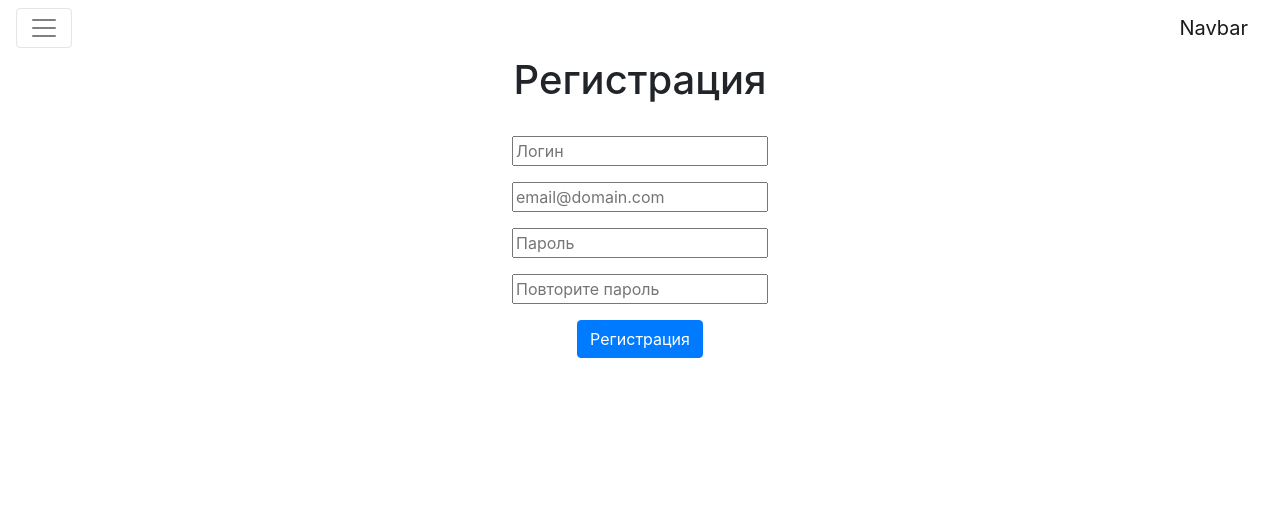
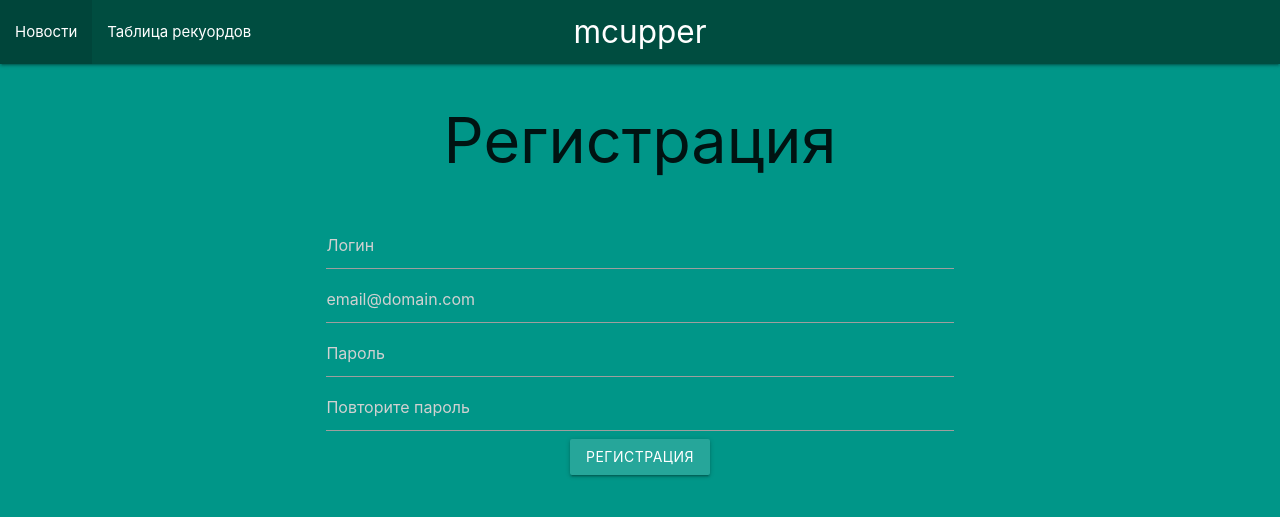
Before and after one commit to khirnick/mcupper, a Django app: page /signup/ in a window 1280 px wide. Shown: the top 517 px of the page. Run offline with Django 3.2, Linux system fonts and the light colour scheme; some libraries are stand-ins or nearby versions.

Commit message:
change bootstrap to materialize

```diff
--- a/cupper/templates/cupper/base.html
+++ b/cupper/templates/cupper/base.html
@@ -3,39 +3,25 @@
 <html lang="ru">
     <head>
         <meta charset="utf-8" />
-        <meta name="viewport" content="width=device-width, initial-scale=1, shrink-to-fit=no">
         <meta name="description" content="">
         <meta name="author" content="">
 
         <title>{% block title %}mcupper{% endblock %}</title>
-        <link href="{% static 'bootstrap/css/bootstrap.min.css' %}" rel="stylesheet">
+        <link href="{% static 'materialize/css/materialize.css' %}" rel="stylesheet">
         <link href="{% static 'cupper/style.css' %}" rel="stylesheet">
 
     </head>
 
-<body>
-<nav class="navbar navbar-toggleable-md navbar-light bg-faded">
-  <button class="navbar-toggler navbar-toggler-right" type="button" data-toggle="collapse" data-target="#navbarNav" aria-controls="navbarNav" aria-expanded="false" aria-label="Toggle navigation">
-    <span class="navbar-toggler-icon"></span>
-  </button>
-  <a class="navbar-brand" href="#">Navbar</a>
-  <div class="collapse navbar-collapse" id="navbarNav">
-    <ul class="navbar-nav">
-      <li class="nav-item active">
-        <a class="nav-link" href="#">Home <span class="sr-only">(current)</span></a>
-      </li>
-      <li class="nav-item">
-        <a class="nav-link" href="#">Features</a>
-      </li>
-      <li class="nav-item">
-        <a class="nav-link" href="#">Pricing</a>
-      </li>
-      <li class="nav-item">
-        <a class="nav-link disabled" href="#">Disabled</a>
-      </li>
-    </ul>
-  </div>
-</nav>
+<body class="teal">
+ <nav>
+    <div class="nav-wrapper teal darken-4">
+      <a href="#" class="brand-logo center">mcupper</a>
+      <ul id="nav-mobile" class="left hide-on-med-and-down">
+        <li><a href="#">Новости</a></li>
+        <li><a href="#">Таблица рекуордов</a></li>
+      </ul>
+    </div>
+  </nav>
 
 <div class="container">
      {% block content %}{% endblock %}
@@ -43,7 +29,7 @@
 
         <script src="{% static 'jquery/jquery-3.2.1.min.js' %} " type="text/javascript"></script>
         <script src="{% static 'popper/popper.js' %} " type="text/javascript"></script>
-        <script src="{% static 'bootstrap/js/bootstrap.js' %} " type="text/javascript"></script>
+        <script src="{% static 'materialize/js/materialize.js' %} " type="text/javascript"></script>
 
 </body>
 </html>
```
Also changed, not shown: db.sqlite3.
